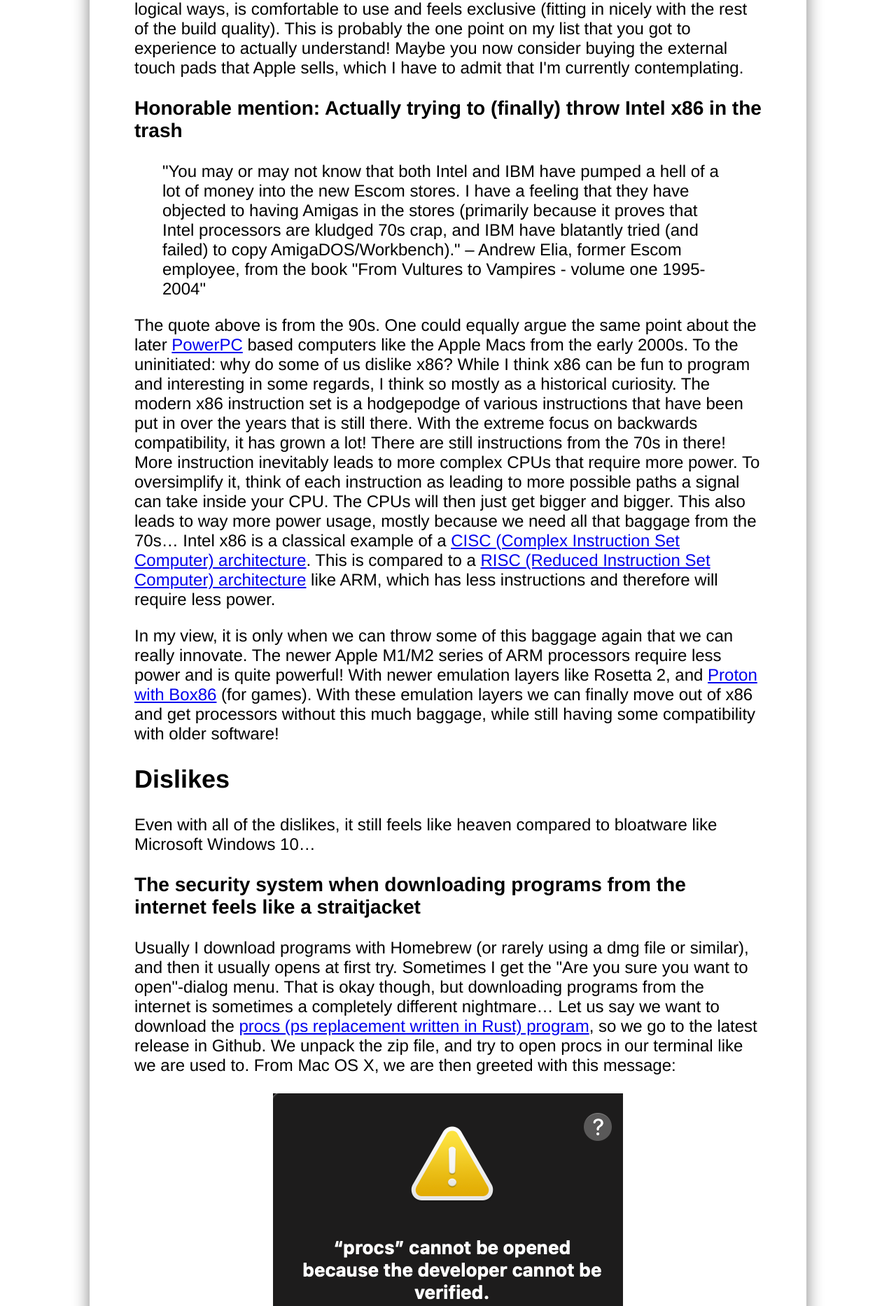
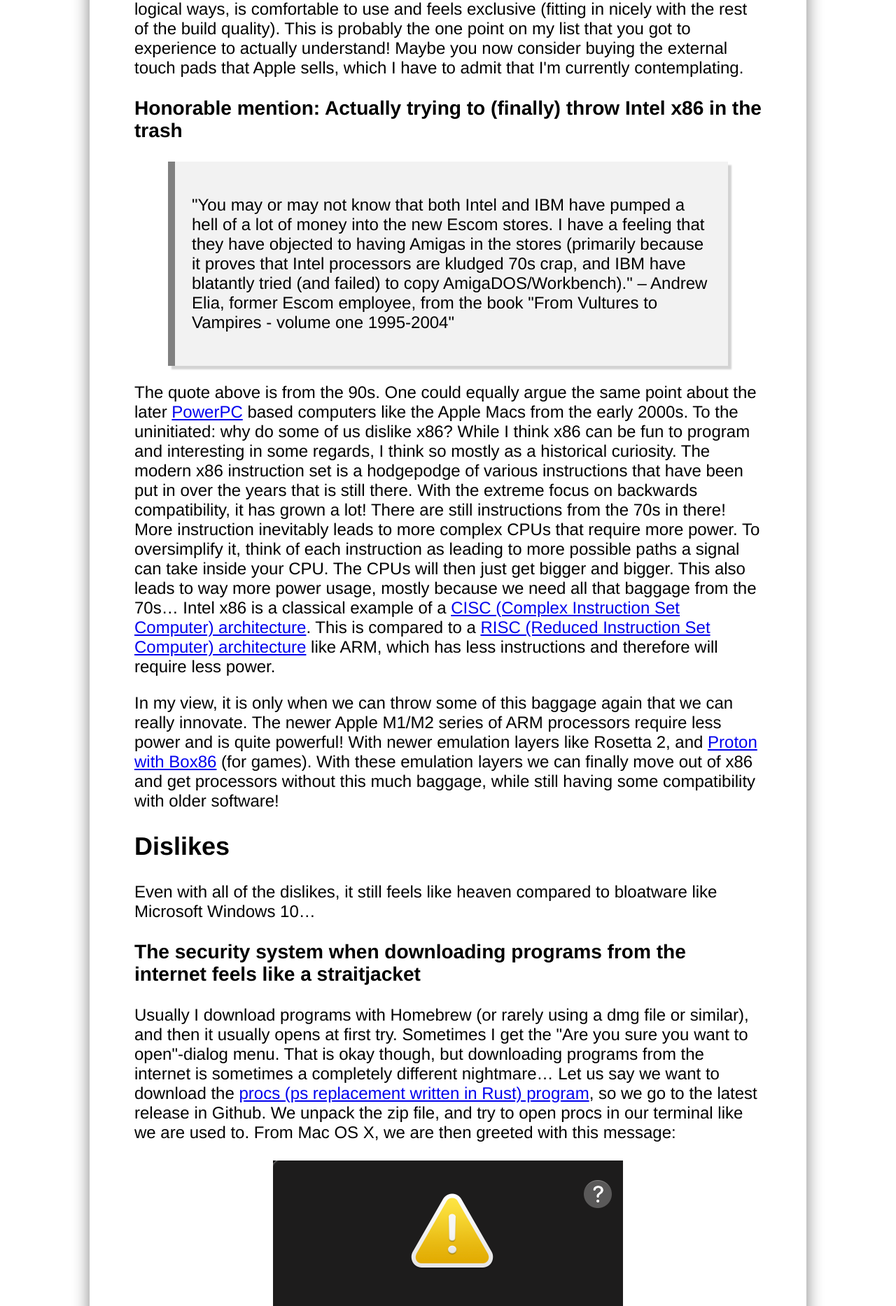
Before and after one commit to themkat/themkat.github.io, a Jekyll site: the page built from _posts/2023-07-29-three_things_love_hate_mac.html, in a window 1280 px wide. Shown: the part 2169-4036 px from the top of the page at 70% size. Built offline with Jekyll 4.4.1, drawn with Linux system fonts in a browser that asks for light colours; nearby versions of some CDN libraries; comment, search, counter and statistics services are not loaded.

Commit message:
[SKIP] Slightly better blockquote styling

```diff
--- a/_sass/main.scss
+++ b/_sass/main.scss
@@ -178,6 +178,15 @@
 	color: black;
 }
 
+.content blockquote {
+    background: #f2f2f2;
+    border-left: 10px solid gray;
+    padding: 1em;
+    margin: 1em 2em;
+    display: block;
+    box-shadow: 5px 5px 2px 0 lightgray;
+}
+
 .footer {
 	width: 80vw;
 	margin-left: auto;
```
